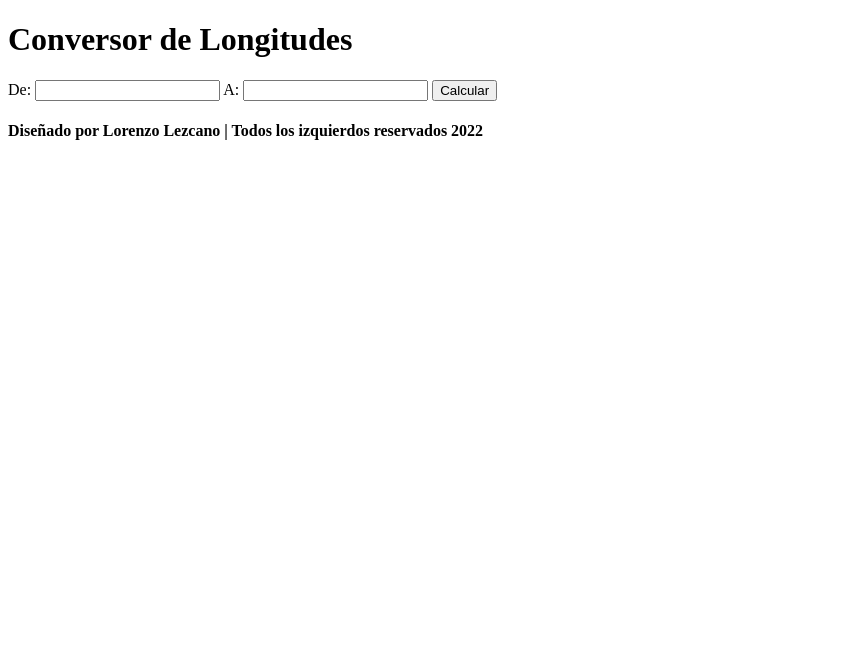
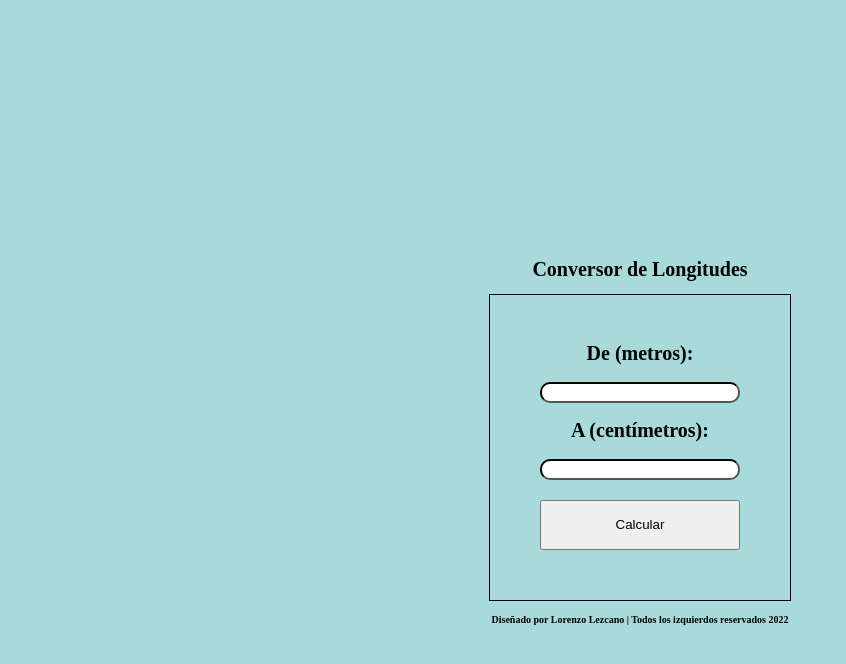
Before and after one commit to lordlez/ConversorDeLongitudes, a plain HTML site: page index.html in a window 1280 px wide. Shown: the whole page, without its empty margins (0-846 px from the left). Drawn offline with Linux system fonts and the light colour scheme.

Commit message:
CSS del Proyecto

```diff
--- a/index.html
+++ b/index.html
@@ -4,20 +4,22 @@
     <meta charset="UTF-8">
     <meta http-equiv="X-UA-Compatible" content="IE=edge">
     <meta name="viewport" content="width=device-width, initial-scale=1.0">
+    <link rel="stylesheet" href="styles.css">
+    <link rel="preconnect" href="https://fonts.googleapis.com">
+    <link rel="preconnect" href="https://fonts.gstatic.com" crossorigin>
+    <link href="https://fonts.googleapis.com/css2?family=Be+Vietnam+Pro:wght@100&family=Open+Sans&family=PT+Sans:wght@400;700&display=swap" rel="stylesheet">
     <title>Conversor de Medidas</title>
 </head>
 <body>
 
     <main class="contenedor">
+        <h1 class="contenedor__titulo">Conversor de Longitudes</h1>
         <div class="principal">
-            <h1 class="principal__titulo">Conversor de Longitudes</h1>
-            <div class="principal__conversor">
-                <label for="">De:</label>
-                <input type="number" name="" id="">
-                <label for="">A:</label>
-                <input type="number" name="" id="">
-                <button>Calcular</button>
-            </div>
+            <h2 class="titulo-input">De (metros):</h2>
+            <input class="input" type="number" name="" id="">
+            <h2 class="titulo-input">A (centímetros):</h2>
+            <input class="input" type="text" name="" id="">
+            <button class="boton">Calcular</button>
         </div>
     </main>
 
--- /dev/null
+++ b/styles.css
@@ -0,0 +1,69 @@
+:root{
+    --colorFondo: #a8dadc;
+    --negro: black;
+    --fuente: 'Be Vietnam Pro', sans-serif;
+
+}
+
+
+html {
+    box-sizing: border-box;
+    font-size: 62.5%; /* 1rem = 10px*/
+}
+
+*, *:before, *:after {
+    box-sizing: inherit;
+}
+
+h1, h2{
+    font-size: var(--fuente);
+    font-size: 2rem;
+}
+
+
+body{
+    background-color: var(--colorFondo);
+}
+
+.contenedor{
+    display: flex;
+    flex-direction: column;
+    justify-content: center;
+    align-items: center;
+}
+
+.principal{
+    display: flex;
+    flex-direction: column;
+    align-items: center;
+    border: 1px solid black;
+    padding: 3rem;
+}
+
+.contenedor__titulo{
+    margin-top: 25rem;
+    text-align: center;
+}
+
+.titulo-input{
+    text-align: center;
+}
+
+.input{
+    border-radius: 1rem;
+    border-color: var(--negro);
+    width: 20rem;
+}
+
+.boton{
+    height: 5rem;
+    width: 20rem;
+    margin: 2rem;
+}
+
+
+
+
+.footer{
+    text-align: center;
+}
```
